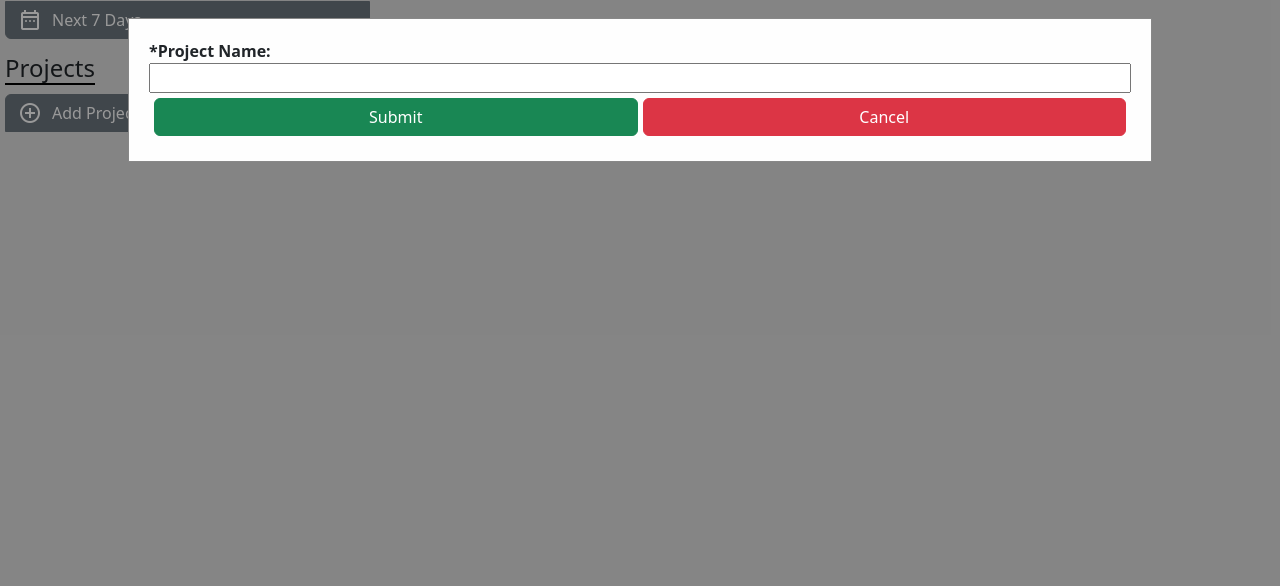
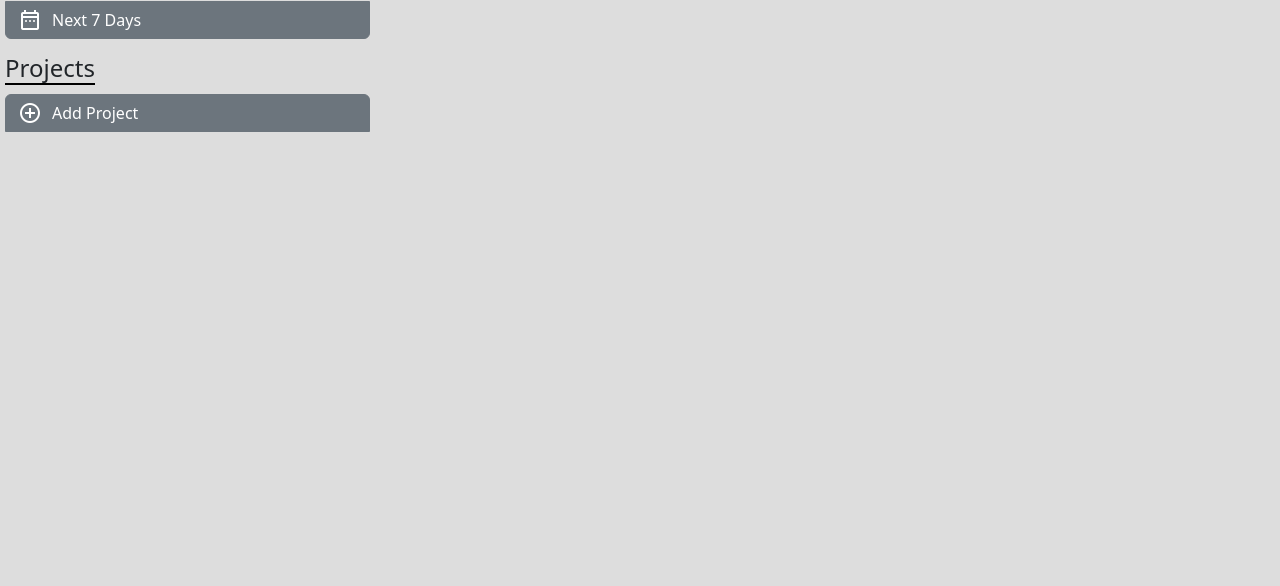
Before and after one commit to tommy128works/Todo-List, a website built with webpack: page src/index.html in a window 1280 px wide. Shown: the part 174-760 px from the top of the page. Built offline with nearby package versions, Linux system fonts and the light colour scheme.

Commit message:
feat: add eventlisteners to project modal form

```diff
--- a/src/js/dataHandler.js
+++ b/src/js/dataHandler.js
@@ -174,7 +174,6 @@ const addAddProjectFormEventListeners = () => {
 
   addBtn.addEventListener("click", (event) => {
     form.style.display = "block";
-    addBtn.style.display = "none";
     projectName.focus();
   });
 
--- a/src/js/navigationProjects.js
+++ b/src/js/navigationProjects.js
@@ -48,54 +48,12 @@ const createAddButton = () => {
   return btn;
 };
 
-// const createAddProjectForm = () => {
-//   let form = document.createElement("form");
-//   form.setAttribute("id", "project-form");
-//   form.classList.add("project-form");
-
-//   let label = document.createElement("label");
-//   label.setAttribute("for", "project_name");
-//   label.textContent = "*Project Name:";
-//   form.appendChild(label);
-
-//   let input = document.createElement("input");
-//   input.setAttribute("type", "text");
-//   input.setAttribute("name", "project_name");
-//   input.setAttribute("id", "project_name");
-//   input.required = true;
-//   form.appendChild(input);
-
-//   let btnsContainer = document.createElement("div");
-//   btnsContainer.classList.add("btns-container");
-
-//   let submitBtn = document.createElement("button");
-//   // "submit" submits the form and refreshes page, but this specific application may not need to submit to a real database
-//   // if no real database, you can set type = "button" to stop refreshes
-//   submitBtn.setAttribute("type", "button");
-//   submitBtn.setAttribute("id", "submit-project-button");
-//   submitBtn.textContent = "Submit";
-//   submitBtn.classList.add("btn", "btn-success");
-//   btnsContainer.appendChild(submitBtn);
-
-//   let cancelBtn = document.createElement("button");
-//   cancelBtn.setAttribute("id", "cancel-project-button");
-//   cancelBtn.setAttribute("type", "button");
-//   cancelBtn.textContent = "Cancel";
-//   cancelBtn.classList.add("btn", "btn-danger");
-//   btnsContainer.appendChild(cancelBtn);
-
-//   form.appendChild(btnsContainer);
-
-//   return form;
-// };
-
 const createAddProjectFormModal = () => {
   let projectModal = document.createElement("div");
-  projectModal.setAttribute("id", "project-modal");
   projectModal.classList.add("project-modal");
 
   let projectModalForm = document.createElement("form");
-  projectModal.setAttribute("id", "project-form"); // this might be used to open the modal so this may be moved
+  projectModal.setAttribute("id", "project-form");
   projectModalForm.classList.add("project-modal-content");
 
   let label = document.createElement("label");
@@ -129,15 +87,12 @@ const createAddProjectFormModal = () => {
   cancelBtn.textContent = "Cancel";
   cancelBtn.classList.add("btn", "btn-danger");
   btnsContainer.appendChild(cancelBtn);
-
   projectModalForm.appendChild(btnsContainer);
 
   projectModal.appendChild(projectModalForm);
 
   return projectModal;
 }
-
-
 
 const navigationProjects = (projectsTitles) => {
   let container = document.createElement("div");
@@ -155,8 +110,6 @@ const navigationProjects = (projectsTitles) => {
   }
 
   container.appendChild(createAddButton());
-  // container.appendChild(createAddProjectForm());
-
   container.appendChild(createAddProjectFormModal());
 
   return container;
--- a/src/scss/styles.scss
+++ b/src/scss/styles.scss
@@ -83,18 +83,8 @@ footer {
   text-align: left;
 }
 
-// // delete this class afterwards
-// .project-form {
-//   margin: 5px;
-//   // display: none;
-
-//   label {
-//     font-weight: bold;
-//   }
-// }
-
 .project-modal {
-  // display: none;
+  display: none;
   position: fixed;
   z-index: 1;
   left: 0;
```
